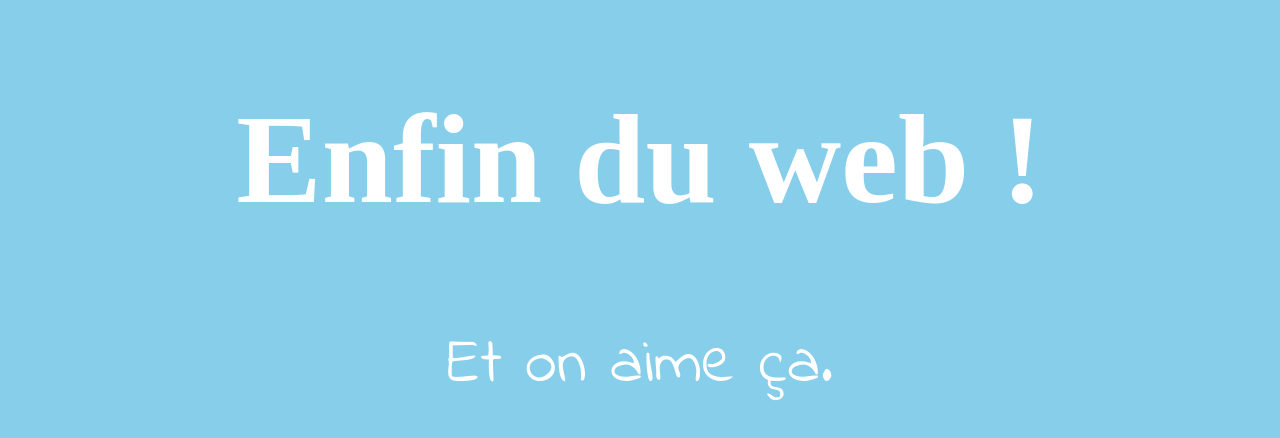
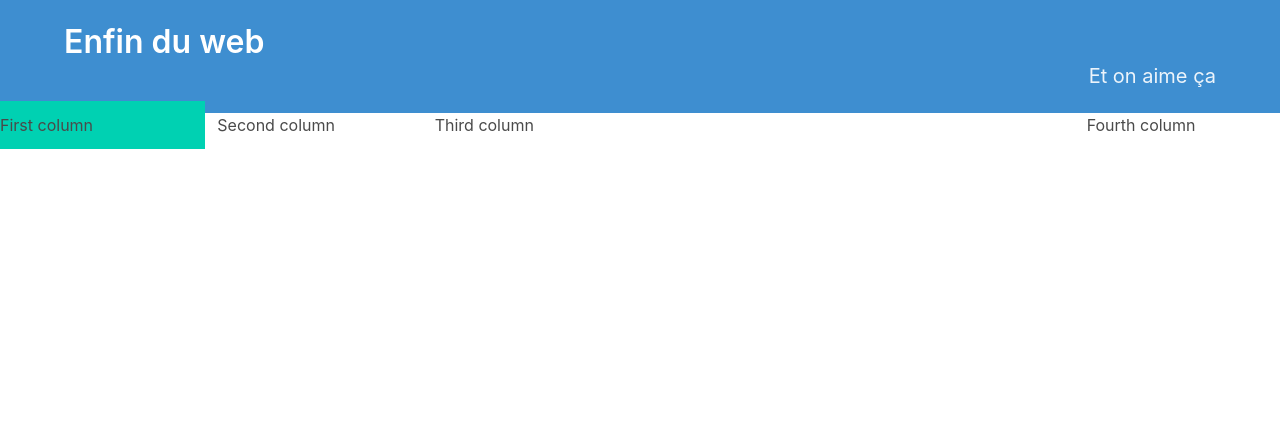
Before and after one commit to MMatly/mon_site, a plain HTML site: page index.html in a window 1280 px wide. Drawn offline with nearby package versions, Linux system fonts and the light colour scheme.

Commit message:
Rajout de colonnes sur l index

```diff
--- a/index.html
+++ b/index.html
@@ -1,30 +1,38 @@
 <!doctype html>
-<!doctype html>
+
  <html>
  <head>
      <meta charset="utf-8" />
      <title>Maison page</title>
 
-      <link href="https://fonts.googleapis.com/css?family=Indie+Flower" rel="stylesheet">
+     <link href="./bulma-0.7.1/css/bulma.css" rel="stylesheet">
+ </head>
 
-      <style>
-          html, body {
-              margin:0;
-              padding:0;
+ <body>
+ <section class="hero is-info is-small">
+     <div class="hero-body">
+         <div class="container">
 
-              background: skyblue;
-              color: #FFFFFF;
-              font-size: 2em;
-              text-align: center;
-          }
-          p {
-              font-family: 'Indie Flower';
-          }
-      </style>
+             <h1 class="title">Enfin du web</h1>
+             <h2 class="subtitle has-text-right">Et on aime ça</h2>
 
-  </head>
-  <body>
-      <h1>Enfin du web !</h1>
-      <p>Et on aime ça.</p>
+         </div>
+     </div>
+ </section>
+
+ <div class="columns">
+   <div class="column has-background-primary">
+     First column
+   </div>
+   <div class="column">
+     Second column
+   </div>
+   <div class="column is-half">
+     Third column
+   </div>
+   <div class="column">
+     Fourth column
+   </div>
+ </div>
  </body>
  </html>
```
Lines whose indentation alone changed are shown as unchanged.
